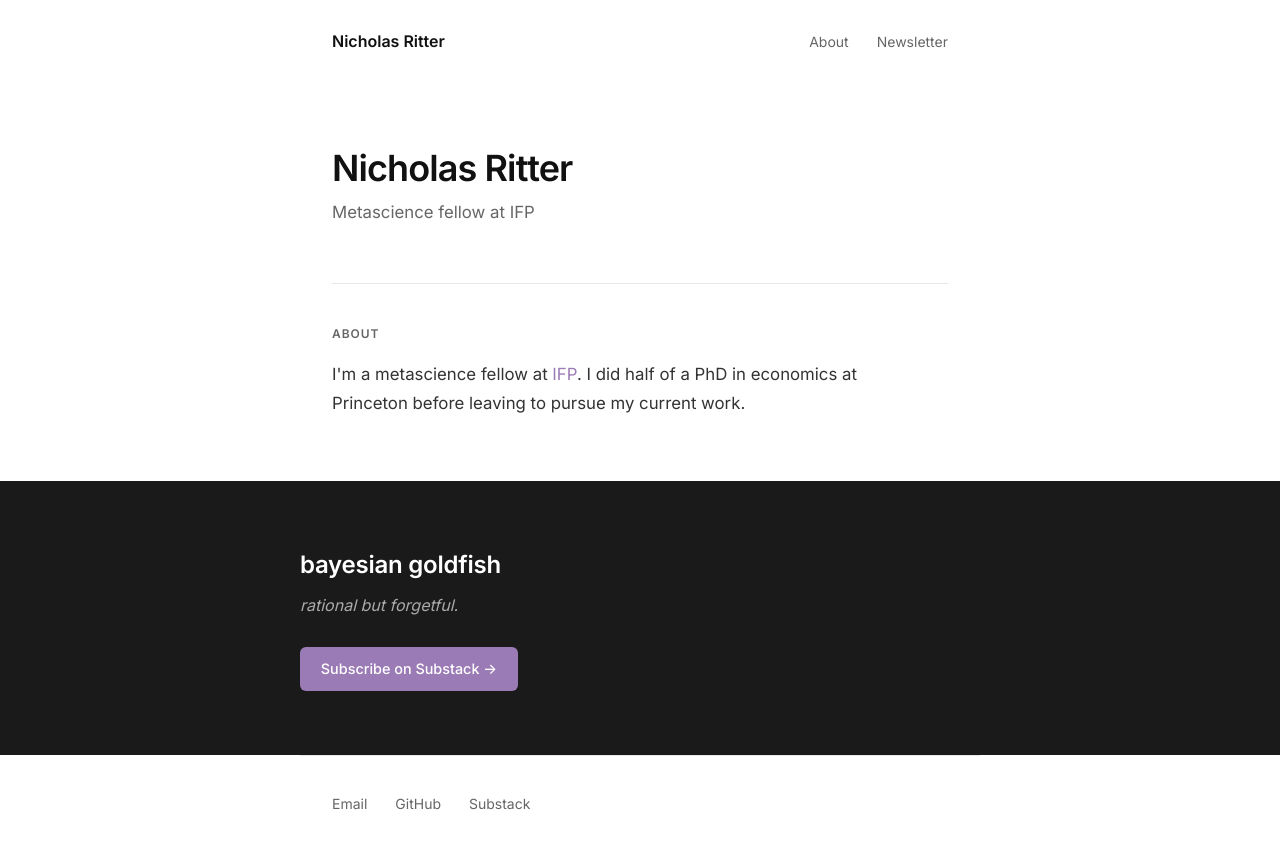
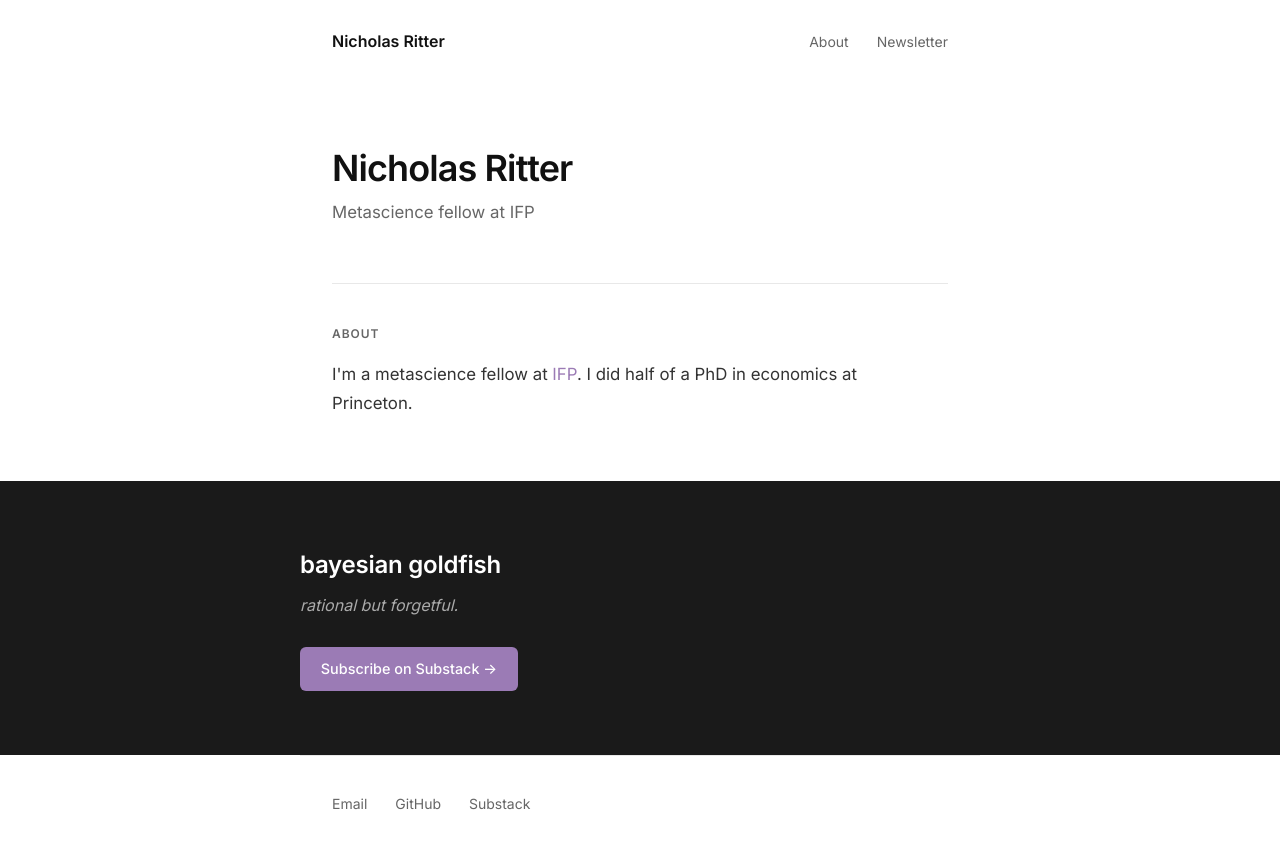
Before and after one commit to nicholasritter/nicholasritter.github.io, a Jekyll site: the page built from index.html, in a window 1280 px wide. Shown: the top 849 px of the page. Built offline with Jekyll 4.4.1, drawn with Linux system fonts in a browser that asks for light colours.

Commit message:
Trim bio ending
https://claude.ai/code/session_01FSN4EuviEHbUxP4TY7rxPi

```diff
--- a/index.html
+++ b/index.html
@@ -11,7 +11,7 @@ title: Nicholas Ritter
 
   <section class="about" id="about">
     <h2>About</h2>
-    <p>I'm a metascience fellow at <a href="https://ifp.org">IFP</a>. I did half of a PhD in economics at Princeton before leaving to pursue my current work.</p>
+    <p>I'm a metascience fellow at <a href="https://ifp.org">IFP</a>. I did half of a PhD in economics at Princeton.</p>
   </section>
 </div>
 
```
